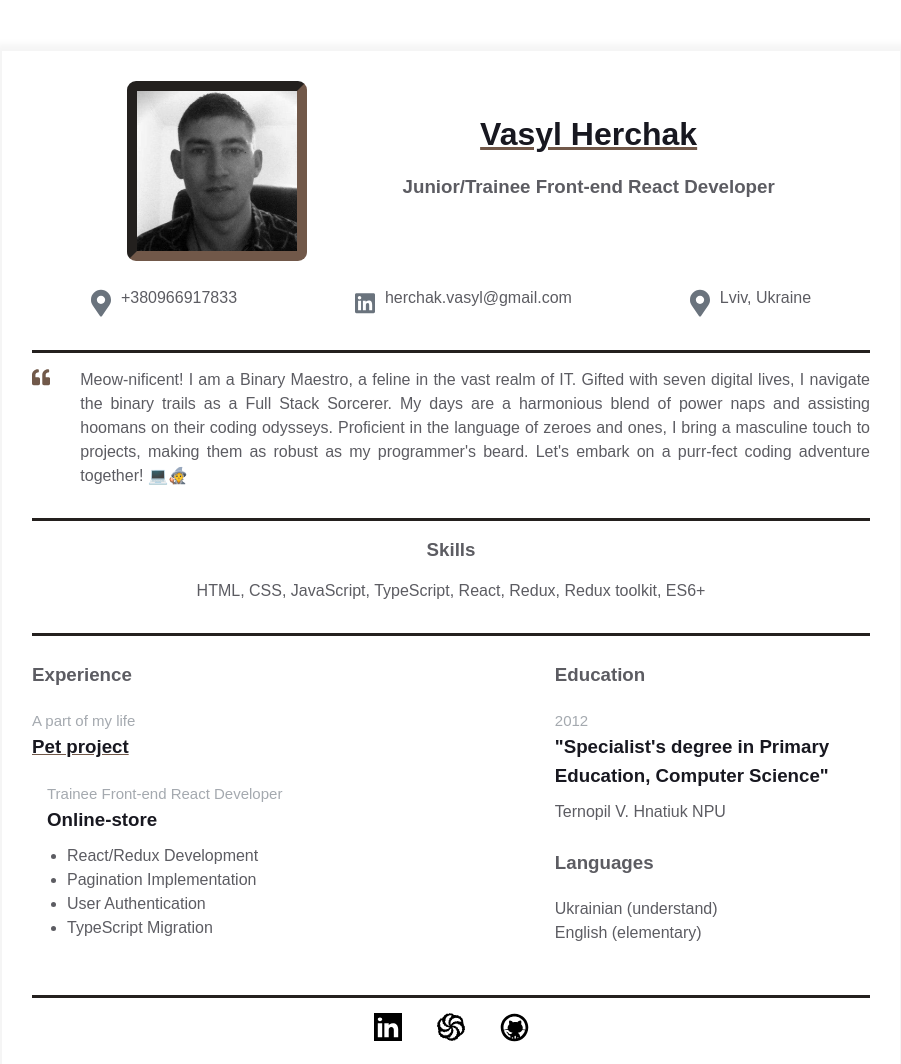
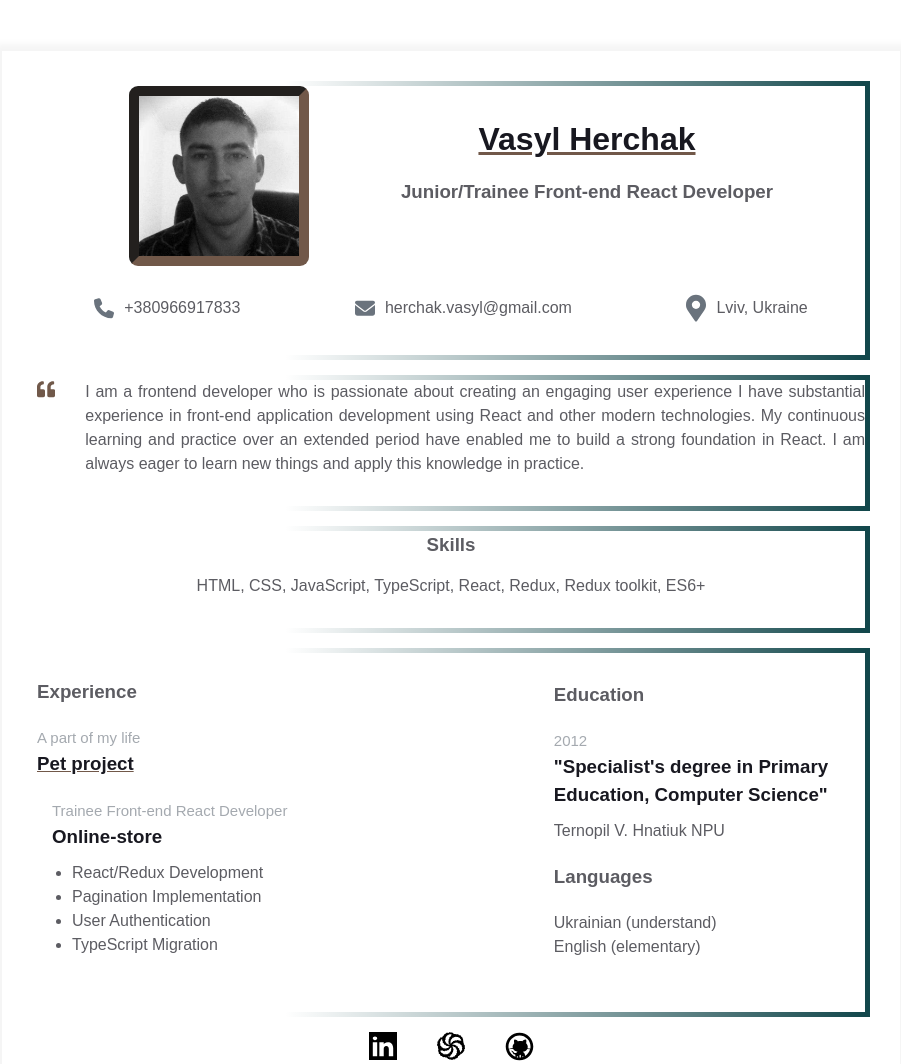
Before and after one commit to mr-vasyl/homepage, a plain HTML site: page index.html in a window 1280 px wide. Shown: the whole page, without its empty margins (189-1090 px from the left). Drawn offline with Linux system fonts and the light colour scheme.

Commit message:
added border-gradient

```diff
--- a/index.html
+++ b/index.html
@@ -27,19 +27,22 @@
 
             <div class="contact_info_container fh">
               <div class="">
-                <a href="" rel="author" class="contact-info__item">
+                <a
+                  href="tel:+380966917833"
+                  rel="author"
+                  class="contact-info__item"
+                >
                   <div class="contact-info__item-icon-wrapper">
                     <svg
                       class="contact-info__item-icon"
                       xmlns="http://www.w3.org/2000/svg"
-                      viewBox="0 0 384 512"
+                      viewBox="0 0 512 512"
                     >
                       <path
-                        d="M172.268 501.67C26.97 291.031 0 269.413 0 192 0 85.961 85.961 0 192
-                      0s192 85.961 192 192c0 77.413-26.97 99.031-172.268 309.67-9.535
-                      13.774-29.93 13.773-39.464 0zM192 272c44.183 0 80-35.817
-                      80-80s-35.817-80-80-80-80 35.817-80 80 35.817 80 80 80z"
-                      ></path>
+                        d="M164.9 24.6c-7.7-18.6-28-28.5-47.4-23.2l-88 24C12.1 30.2 0 46 0 64C0 311.4 200.6 512 448 512c18 0 33.8-12.1
+                        38.6-29.5l24-88c5.3-19.4-4.6-39.7-23.2-47.4l-96-40c-16.3-6.8-35.2-2.1-46.3 11.6L304.7 368C234.3 334.7 177.3 277.7
+                        144 207.3L193.3 167c13.7-11.2 18.4-30 11.6-46.3l-40-96z"
+                      />
                     </svg>
                   </div>
                   <span>+380966917833</span>
@@ -48,7 +51,7 @@
 
               <div>
                 <a
-                  href="https://ua.linkedin.com/company/binary-studio_241166"
+                  href="mailto:herchak.vasyl@gmail.com"
                   rel="author"
                   class="contact-info__item"
                 >
@@ -56,17 +59,13 @@
                     <svg
                       class="contact-info__item-icon"
                       xmlns="http://www.w3.org/2000/svg"
-                      viewBox="0 0 448 512"
+                      viewBox="0 0 512 512"
                     >
                       <path
-                        d="M416 32H31.9C14.3 32 0 46.5 0 64.3v383.4C0 465.5 14.3 480 31.9
-        480H416c17.6 0 32-14.5 32-32.3V64.3c0-17.8-14.4-32.3-32-32.3zM135.4
-        416H69V202.2h66.5V416zm-33.2-243c-21.3 0-38.5-17.3-38.5-38.5S80.9 96
-        102.2 96c21.2 0 38.5 17.3 38.5 38.5 0 21.3-17.2 38.5-38.5 38.5zm282.1
-        243h-66.4V312c0-24.8-.5-56.7-34.5-56.7-34.6 0-39.9 27-39.9
-        54.9V416h-66.4V202.2h63.7v29.2h.9c8.9-16.8 30.6-34.5 62.9-34.5 67.2
-        0 79.7 44.3 79.7 101.9V416z"
-                      ></path>
+                        d="M48 64C21.5 64 0 85.5 0 112c0 15.1 7.1 29.3 19.2 38.4L236.8 313.6c11.4 8.5 27 8.5 38.4 0L492.8
+                       150.4c12.1-9.1 19.2-23.3 19.2-38.4c0-26.5-21.5-48-48-48H48zM0 176V384c0 35.3 28.7 64 64 64H448c35.3
+                        0 64-28.7 64-64V176L294.4 339.2c-22.8 17.1-54 17.1-76.8 0L0 176z"
+                      />
                     </svg>
                   </div>
                   <span>herchak.vasyl@gmail.com</span>
@@ -115,14 +114,13 @@
                 </svg>
               </div>
               <p class="intro_text">
-                Meow-nificent! I am a Binary Maestro, a feline in the vast realm
-                of IT. Gifted with seven digital lives, I navigate the binary
-                trails as a Full Stack Sorcerer. My days are a harmonious blend
-                of power naps and assisting hoomans on their coding odysseys.
-                Proficient in the language of zeroes and ones, I bring a
-                masculine touch to projects, making them as robust as my
-                programmer's beard. Let's embark on a purr-fect coding adventure
-                together! &#x1F4BB;&#x1F9D9;
+                I am a frontend developer who is passionate about creating an
+                engaging user experience I have substantial experience in
+                front-end application development using React and other modern
+                technologies. My continuous learning and practice over an
+                extended period have enabled me to build a strong foundation in
+                React. I am always eager to learn new things and apply this
+                knowledge in practice.
               </p>
             </div>
           </div>
--- a/styles.css
+++ b/styles.css
@@ -34,11 +34,12 @@ body {
   flex-direction: row;
   align-items: center;
   justify-content: center;
-  gap: 35px;
+  gap: 40px;
 }
 
 .fh {
   display: flex;
+  align-items: center;
   flex-direction: row;
   justify-content: space-around;
   margin-top: 25px;
@@ -59,7 +60,9 @@ body {
 }
 
 .resume__block {
-  border-bottom: 3px solid var(--border-color);
+  border: 5px solid transparent;
+  border-image: linear-gradient(to right, transparent 30%, #12474b 100%);
+  border-image-slice: 1;
   padding-bottom: 30px;
   margin-bottom: 15px;
 }
@@ -80,6 +83,9 @@ body {
 
   .experiences {
     margin-right: 0;
+  }
+  .fh {
+    margin-top: 0px;
   }
 }
 
@@ -116,6 +122,7 @@ body {
   color: var(--secondary-text-color);
   text-decoration: none;
   display: flex;
+  align-items: center;
   justify-content: start;
 }
 
```
